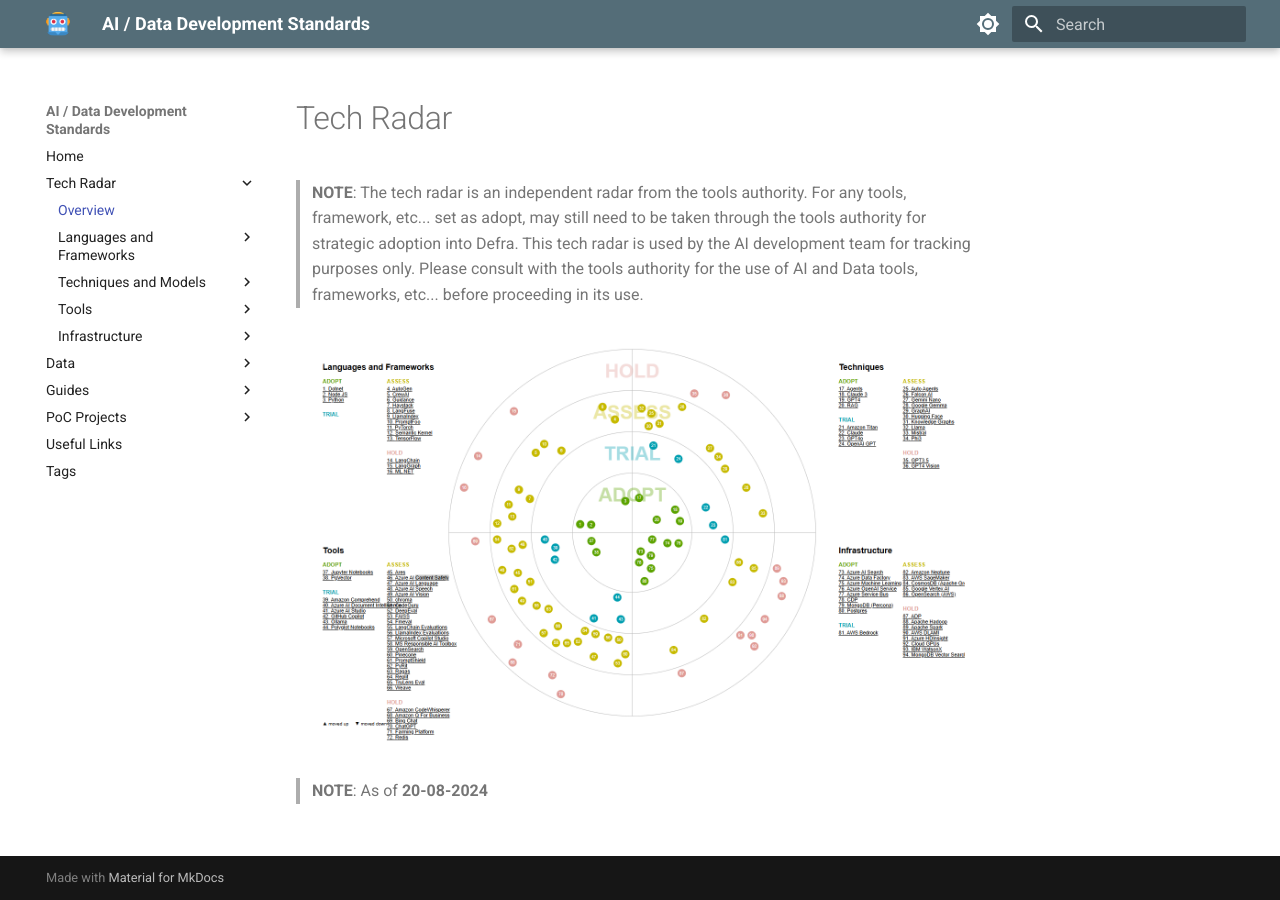
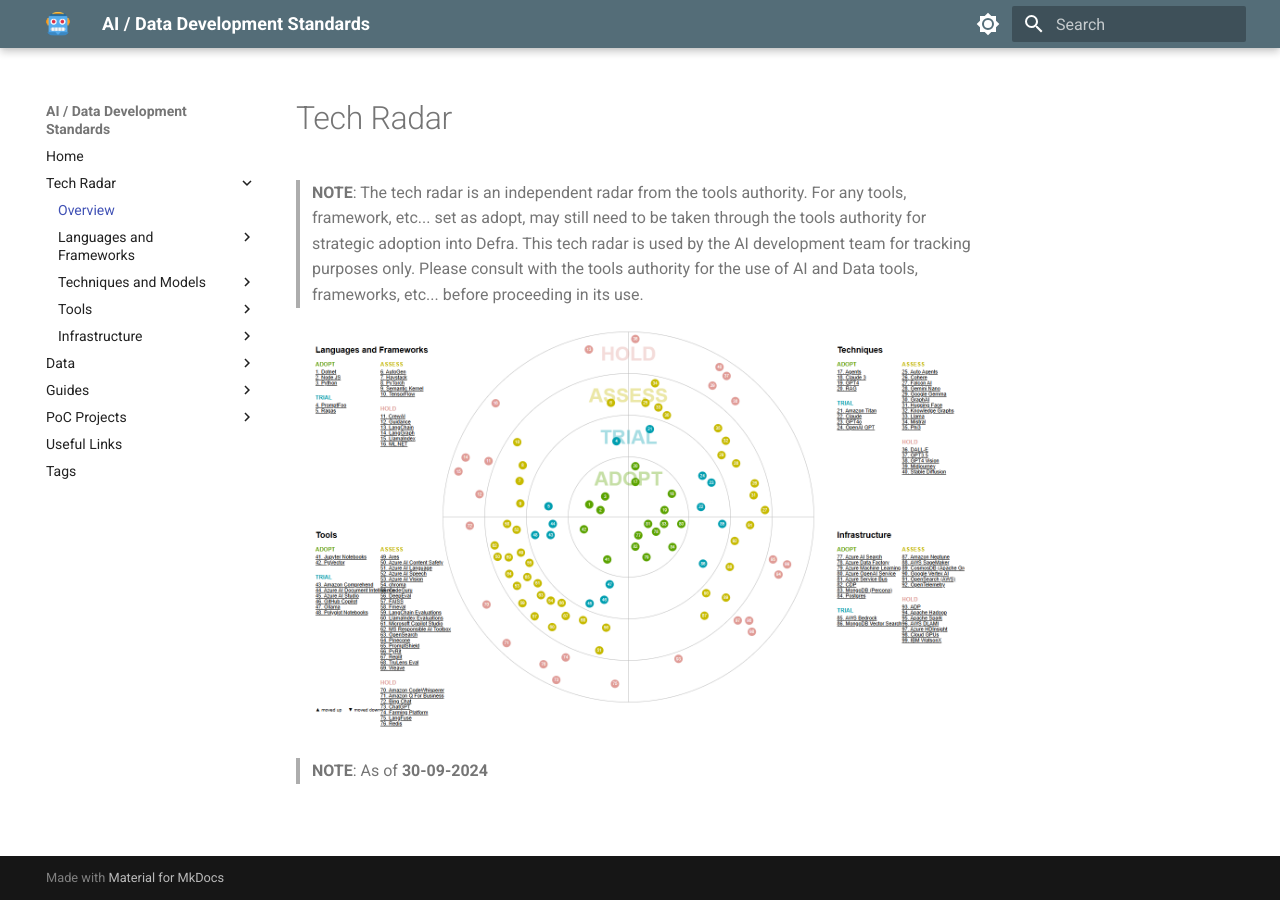
Before and after one commit to DEFRA/ai-data-development-standards, an MkDocs documentation site: the page built from docs/tech-radar/index.md, in a window 1280 px wide. Built offline with MkDocs 1.6.1 and Material for MkDocs 9.7.7, drawn with Linux system fonts in a browser that asks for light colours; comment, search, counter and statistics services are not loaded.

Commit message:
update techradar (#23)

```diff
--- a/docs/tech-radar/index.md
+++ b/docs/tech-radar/index.md
@@ -4,4 +4,4 @@
 
 ![image](../images/tech-radar.png)
 
-> **NOTE**: As of **20-08-2024**
+> **NOTE**: As of **30-09-2024**
```
Also changed, not shown: docs/images/tech-radar.png.
